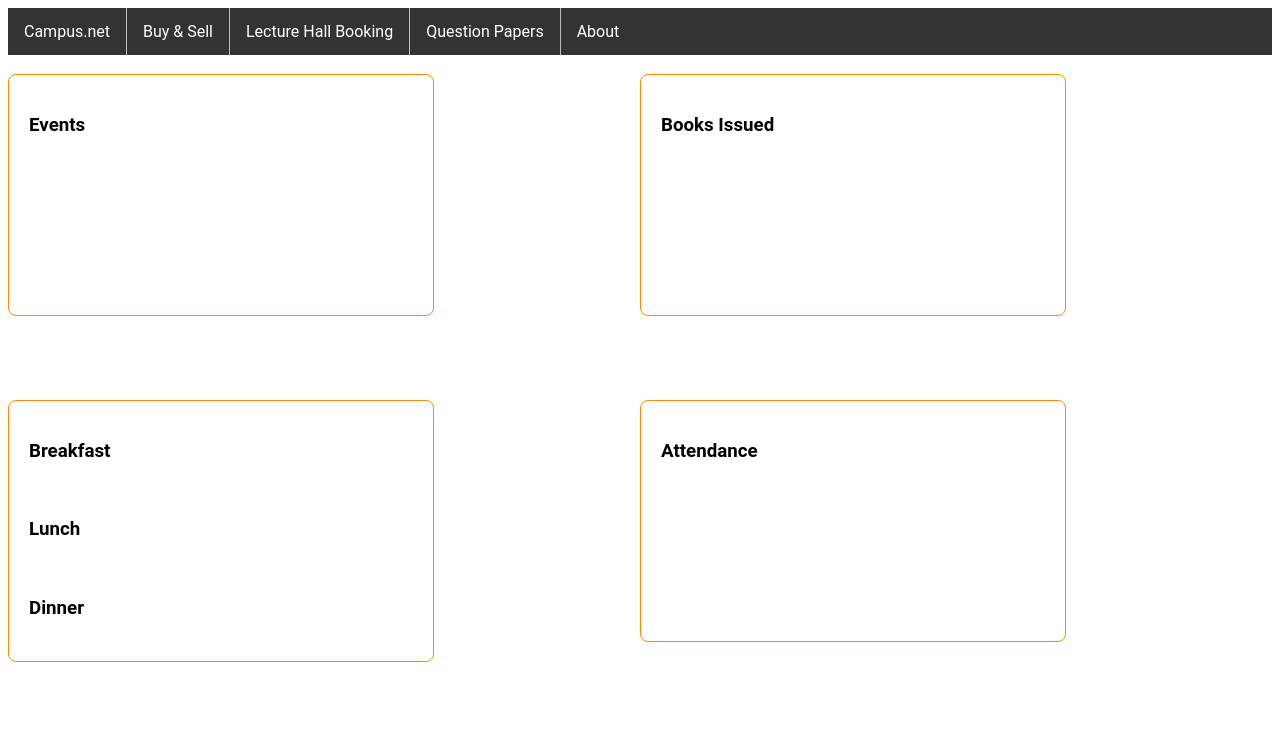
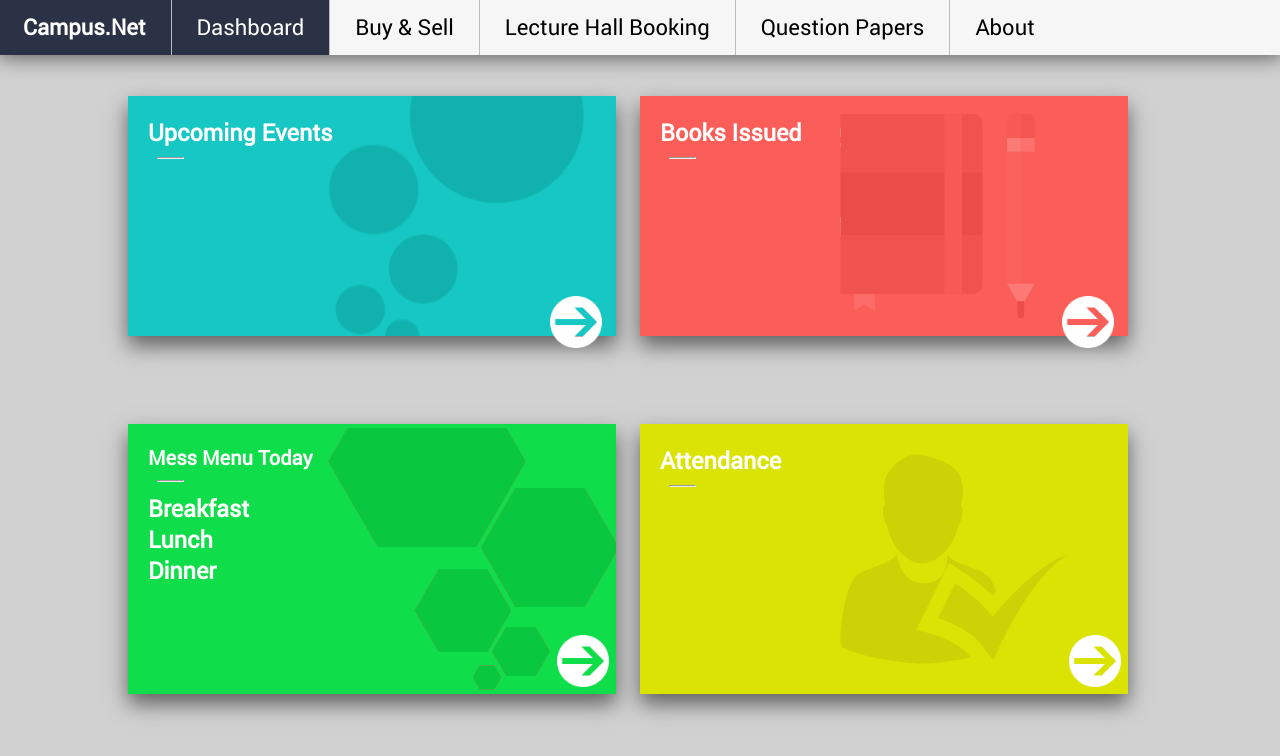
Before and after one commit to pvskand/campus.net, a PHP site: page / in a window 1280 px wide. Shown: the top 756 px of the page. Run offline with PHP 8.4, Linux system fonts and the light colour scheme; data that the repository does not hold is empty; some libraries are stand-ins or nearby versions.

Commit message:
added material design

```diff
--- a/homepage/index.php
+++ b/homepage/index.php
@@ -5,15 +5,18 @@
   <head>
     <meta charset="utf-8" />
     <title>HomePage</title>
-    <link rel="stylesheet" type="text/css" href="css/style_index.css">
+    <link rel="stylesheet" type="text/css" href="css/styles_index.css">
     <script src="https://ajax.googleapis.com/ajax/libs/jquery/3.1.1/jquery.min.js"></script>
     <script src="index_feed.js"></script>
   </head>
+
+
   <body style="min-height: 200px">
     <div class="fixed">
-      <ul>
-        <li><a href="index.php">Campus.net</a></li>
-        <li><a href="buy_sell.php">Buy & Sell</a></li>
+      <ul id="ul_main">
+        <li><a href="index.php"><strong>Campus.Net</strong></a></li>
+        <li><a href="index.php" class="active">Dashboard</a></li>
+        <li><a href="form.php">Buy & Sell</a></li>
         <li><a href="news.asp">Lecture Hall Booking</a></li>
         <li><a href="contact.asp">Question Papers</a></li>
         <li><a href="about.asp">About</a></li>
@@ -21,38 +24,129 @@
 
     </div>
 
-<br>
+<style type="text/css">
+
+
+#popup11{
+  background: url("images/bubbles.png") #16C7C3;
+  background-repeat: no-repeat;
+  background-position: 200px;
+  color: #FFFFFF;
+}
+#events_id{
+  background:  #16C7C3;
+  color: #FFFFFF;
+  position: absolute;
+  top: 30%;
+  left: 10%;
+}
+
+#popup22{
+  background: url("images/books.png") #FB5D58;
+  background-repeat: no-repeat;
+  background-position: 200px;
+  color: #FFFFFF;
+}
+#books_id{
+   color: #FFFFFF;
+}
 
 
 
+</style>
+
+<br>
+
+<div id = "b">
+
+  <div>
     <div class="top-left" id = "tl">
-<h3> Events </h3>
+      <h3 style="display: inline;"> Upcoming Events </h3>
+      <hr>
     </div>
+  <a href="#popup1"><img src="images/button.png"  height="52" width="52" id = "logo1"> </a>
+
+  </div>
+
+  <div id="popup1" class="overlay">
+    <div class="popup" id = "popup11">
+      <h2>Upcoming Events</h2>
+      <hr>
+      <a class="close" href="#">&times;</a>
+      <div id="events_id">
+
+      </div>
+  </div>
+</div>
+
+
+
+
+  <div>
     <div class="top-right" id="tr">
-<h3> Books Issued </h3>
+      <h3 style="display: inline;"> Books Issued </h3>
+      <hr>
     </div>
+  <a href="#popup2"><img src="images/button.png"  height="52" width="52" id = "logo2"></a>
+  </div>
+
+  <div id="popup2" class="overlay">
+  <div class="popup" id = "popup22">
+    <h2>Books</h2>
+    <a class="close" href="#">&times;</a>
+    <div id="books_id">
+
+    </div>
+  </div>
+</div>
+
+
+
     <div class="bottom-left" id = "bl">
+    <h3 style="display: inline; font-size: 20px"> Mess Menu Today</h3>
+    <hr>
       <div id = "bf">
-      <h3> Breakfast </h3>
+          <h3 style="display: inline;"> Breakfast </h3>
+          <br>
+
 
       </div>
 
       <div id = "lunch">
+
+          <h3 style="display: inline;"> Lunch </h3>
           <br>
-      <h3> Lunch </h3>
+
 
       </div>
 
       <div id = "dinner">
+
+          <h3 style="display: inline;"> Dinner </h3>
           <br>
-      <h3> Dinner </h3>
+
 
       </div>
 
-</div>
-<div class="bottom-right" id = "br">
-<h3> Attendance </h3>
+  <a href="#popup3"><img src="images/button.png"  height="52" width="52" id = "logo3"></a>
   </div>
 
+  <div id="popup3" class="overlay">
+  <div class="popup_new">
+  <a class="close" href="#">&times;</a>
+    <img src="images/mess_menu.png">
+  </div>
+</div>
+
+
+  <div class="bottom-right" id = "br">
+    <div id = "attendance">
+      <h3 style="display: inline;"> Attendance </h3>
+      <hr>
+
+    </div>
+  <img src="images/button.png"  height="52" width="52" id = "logo4">
+  </div>
+</div>
   </body>
 </html>
```
Lines whose indentation alone changed are shown as unchanged.
